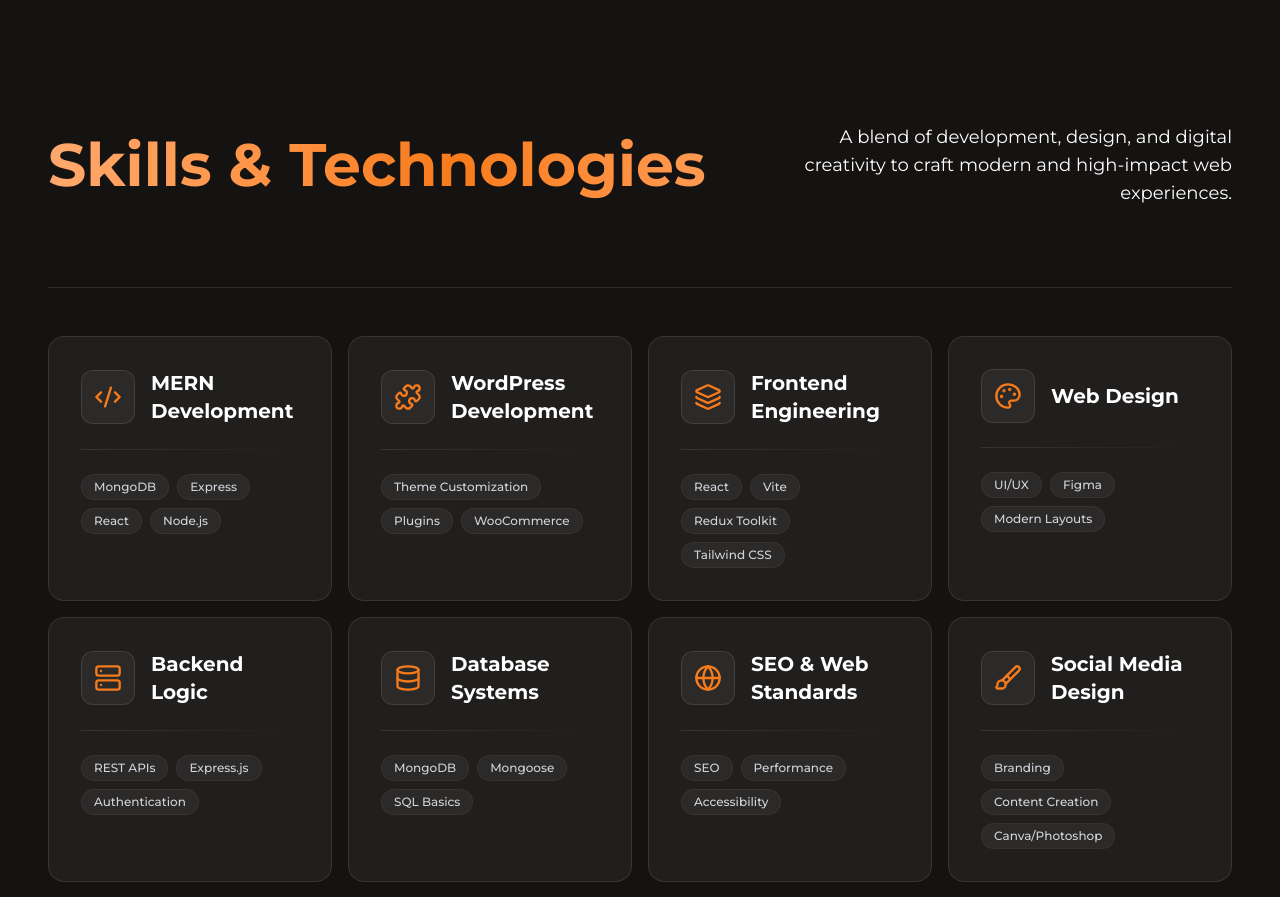
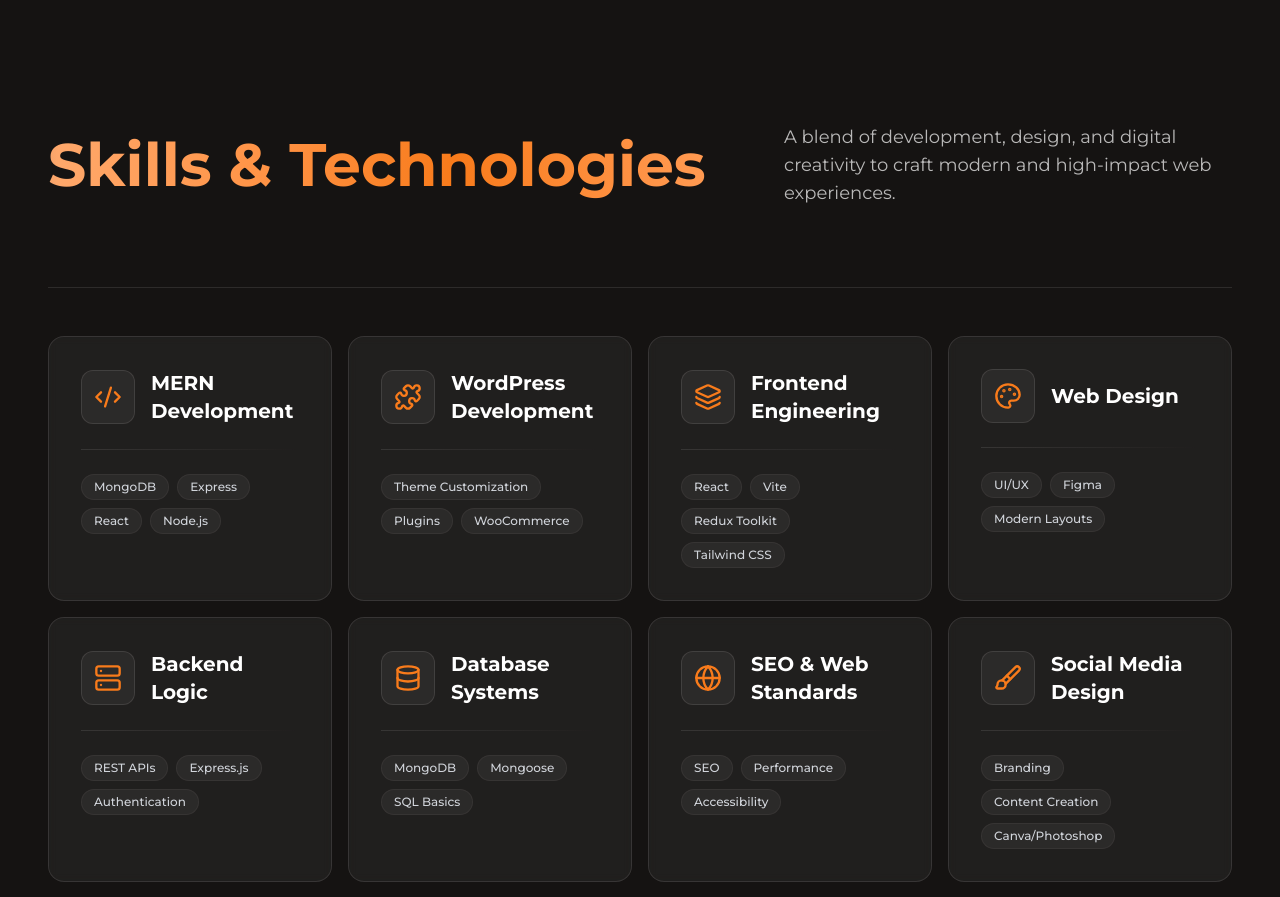
Before and after one commit to KamelMesbahi13/portfolio, a React (Vite) app: page / in a window 1280 px wide. Shown: the part 4520-5417 px from the top of the page. Built offline with nearby package versions, Linux system fonts and the light colour scheme.

Commit message:
adding tech section

```diff
--- a/src/Components/Home/Technologies/Technologies.jsx
+++ b/src/Components/Home/Technologies/Technologies.jsx
@@ -125,7 +125,7 @@ const Technologies = () => {
             initial="hidden"
             animate={headerInView ? "visible" : "hidden"}
             variants={fadeInRight}
-            className="max-w-md text-lg text-gray-400 text-inherit md:text-right"
+            className="max-w-md text-lg text-white/70"
           >
             A blend of development, design, and digital creativity to craft
             modern and high-impact web experiences.
```
